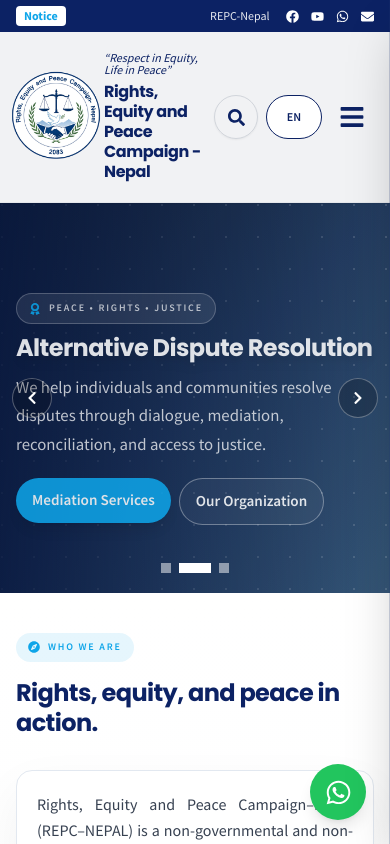
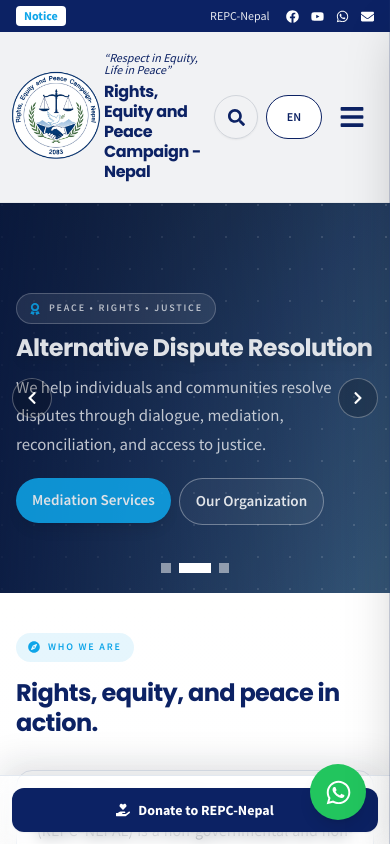
Before and after one commit to AbaeNeupane/REPC-Nepal, a React (Vite) app: page / in a window 390 px wide. Shown: the top 844 px of the page. Built offline with nearby package versions, Linux system fonts and the light colour scheme.

Commit message:
donate button on mobile view

```diff
--- a/src/App.jsx
+++ b/src/App.jsx
@@ -1,7 +1,7 @@
 import { useState, useEffect, useRef } from 'react';
 import { BrowserRouter, Routes, Route, Link, useLocation } from 'react-router-dom';
-import { LanguageProvider } from './context/LanguageContext';
-import { FaWhatsapp, FaArrowUp } from 'react-icons/fa';
+import { LanguageProvider, useLang } from './context/LanguageContext';
+import { FaWhatsapp, FaArrowUp, FaHandHoldingHeart } from 'react-icons/fa';
 import { siteInfo } from './data/siteContent';
 
 import TopBar     from './components/TopBar';
@@ -164,6 +164,23 @@
 };
 
 /* ─────────────────────────────────────────────────────────────
+   Mobile Donate Bar
+───────────────────────────────────────────────────────────── */
+const MobileDonateBar = () => {
+  const { lang, t } = useLang();
+  return (
+    <div
+      className="mobile-donate-bar fixed inset-x-0 bottom-0 z-40 border-t border-slate-200  px-3 pt-3 shadow-[0_-12px_35px_rgba(15,23,42,0.12)] backdrop-blur md:hidden no-print"
+      style={{ paddingBottom: 'calc(0.75rem + env(safe-area-inset-bottom, 0px))' }}
+    >
+      <Link to="/support" className={`flex items-center justify-center gap-2 rounded-xl bg-navy px-4 py-3 text-sm font-black text-white shadow-sm ${lang === 'np' ? 'font-nepali' : ''}`}>
+        <FaHandHoldingHeart size={14} /> {t('Donate to REPC-Nepal', 'REPC-नेपाललाई सहयोग गर्नुहोस्')}
+      </Link>
+    </div>
+  );
+};
+
+/* ─────────────────────────────────────────────────────────────
    404 page
 ───────────────────────────────────────────────────────────── */
 const NotFound = () => (
@@ -180,18 +197,21 @@
 ───────────────────────────────────────────────────────────── */
 const Layout = ({ children }) => {
   const [mobileOpen, setMobileOpen] = useState(false);
+  const location = useLocation();
+  const hideMobileDonateBar = location.pathname === '/support';
 
   return (
     <div className="flex flex-col min-h-screen">
       <TopBar />
       <Header mobileOpen={mobileOpen} onMobileToggle={() => setMobileOpen(open => !open)} />
       <Navigation mobileOpen={mobileOpen} setMobileOpen={setMobileOpen} />
-      <main className="flex-1 bg-gray-50">
+      <main className={`flex-1 bg-gray-50 ${hideMobileDonateBar ? '' : 'pb-20 md:pb-0'}`}>
         {children}
       </main>
       <Footer />
       <FloatingWhatsApp />
       <ScrollToTop />
+      {!hideMobileDonateBar && <MobileDonateBar />}
     </div>
   );
 };
```
